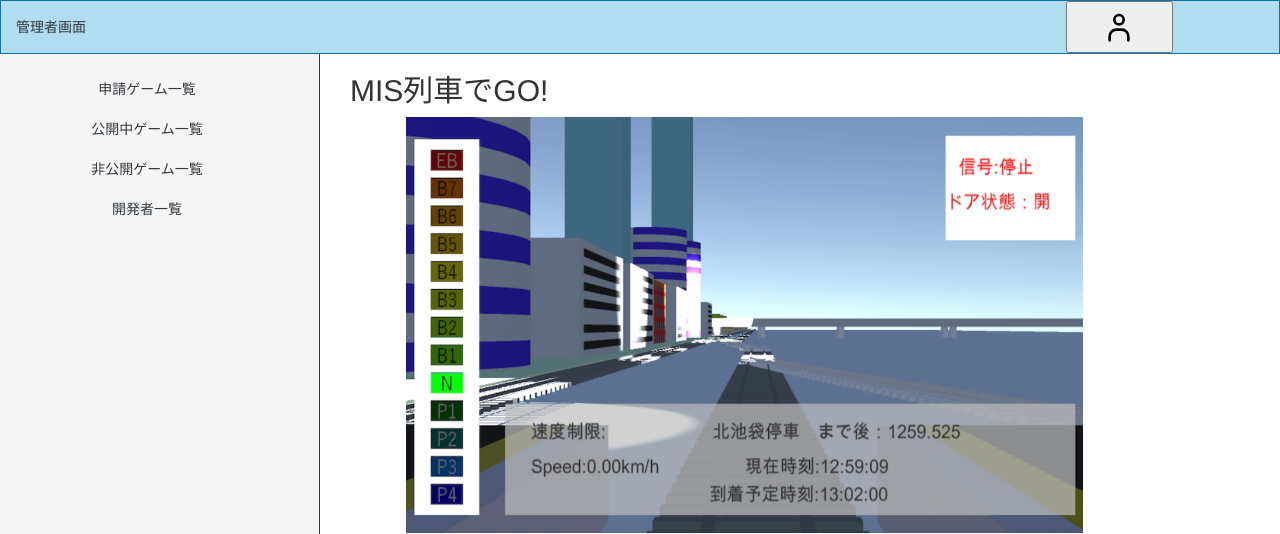
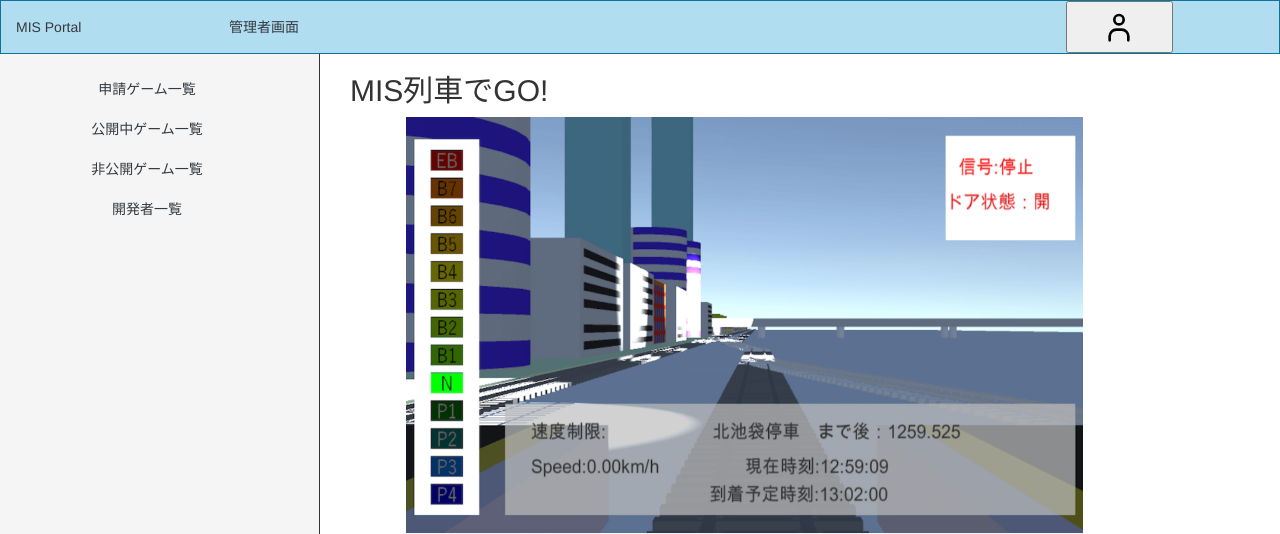
Before and after one commit to MISW/Museum, a Django app: template templates/admin-game-detail.html in a window 1280 px wide. Shown: the top 534 px of the page. Run offline with Django 3.2, Linux system fonts and the light colour scheme; the template is opened without the code that fills it, so the values that code supplies are empty; some libraries are stand-ins or nearby versions.

Commit message:
ホーム帰還機能

```diff
--- a/templates/admin-game-detail.html
+++ b/templates/admin-game-detail.html
@@ -18,17 +18,18 @@
     <script src="../static/js/bootstrap.min.js"></script>
 </head>
 <body>
-    <header id="navbar" class="navbar">
-        <a class="admin col-xs-3 col-xs-offset-1　text-dark text-dark p-3  text-nowrap " href="./admin-page.html">管理者画面</a>
-        <button id="pro" class="dropdown-toggle p-2  col-sm-1 col-xs-2 col-sm-offset-7 col-xs-offset-6" href="#" id="navbarDropdown" role="button" data-toggle="dropdown" aria-haspopup="true" aria-expanded="false">
+ <header id="navbar" class="navbar d-flex item-align-center">
+        <a class="admin col-sm-1 col-xs-2 col-xs-offset-1　text-dark text-dark p-3  text-nowrap " href="./index.html">MIS Portal</a>
+        <a class="admin col-xs-3 col-xs-offset-1 col-offset-1　text-dark text-dark p-3  text-nowrap " href="./admin-page.html">管理者画面</a>
+        <button id="pro" class="dropdown-toggle p-2  col-sm-1 col-xs-2 col-sm-offset-5 col-xs-offset-1 col-offcet-1" href="#" role="button" data-toggle="dropdown" aria-haspopup="true" aria-expanded="false">
             <img src="../static/icons/profile.svg" class="rounded-circle" width="32" height="32">
-         </button>
-         <div class="dropdown-menu dropdown-menu-right" aria-labelledby="navbarDropdown">
+        </button>
+        <div class="dropdown-menu dropdown-menu-right" aria-labelledby="navbarDropdown">
              <a class="dropdown-item" href="./myPage_profile.html">プロフィール変更</a>
              <div role="separator" class="divider"></div>
              <a class="dropdown-item" href="#">管理者ログアウト</a>
          </div>
-        <span ID="panel-btn" class=" col-xs-1">
+        <span ID="panel-btn" class=" col-xs-1 col-xs-offset-1">
             <!--ハンバーガーの部分-->
         <a href="#"  data-toggle="collapse" data-target="#menu" ><span id="panel-btn-icon" ></span></a>
             <div id="menu" class="collapse text-center text-nowrap">
@@ -96,9 +97,9 @@
                                 </div>
                             <br>
                             <div class="col-sm-12">
-                            <button class="btn btn-primary col-sm-3 col-xs-2 ">公開</button>
-                            <button class="btn btn-success col-sm-3 col-xs-2 col-xs-offset-1">非公開</button>
-                            <button class="btn btn-danger col-sm-3 col-xs-2 col-xs-offset-1">削除</button>
+                            <button class="btn btn-primary col-sm-3 col-xs-3 ">公開</button>
+                            <button class="btn btn-success col-sm-3 col-xs-3 col-xs-offset-1">非公開</button>
+                            <button class="btn btn-danger col-sm-3 col-xs-3 col-xs-offset-1">削除</button>
                             </div>
                         </div>
                     </div>
```
Also changed, not shown: templates/admin-nopublic-game-detail.html (+10 -9 lines), templates/admin-page-nopublic.html (+7 -6 lines), templates/admin-page-public.html (+7 -6 lines), templates/admin-page.html (+5 -4 lines), templates/admin-public-game-detail.html (+9 -8 lines).
